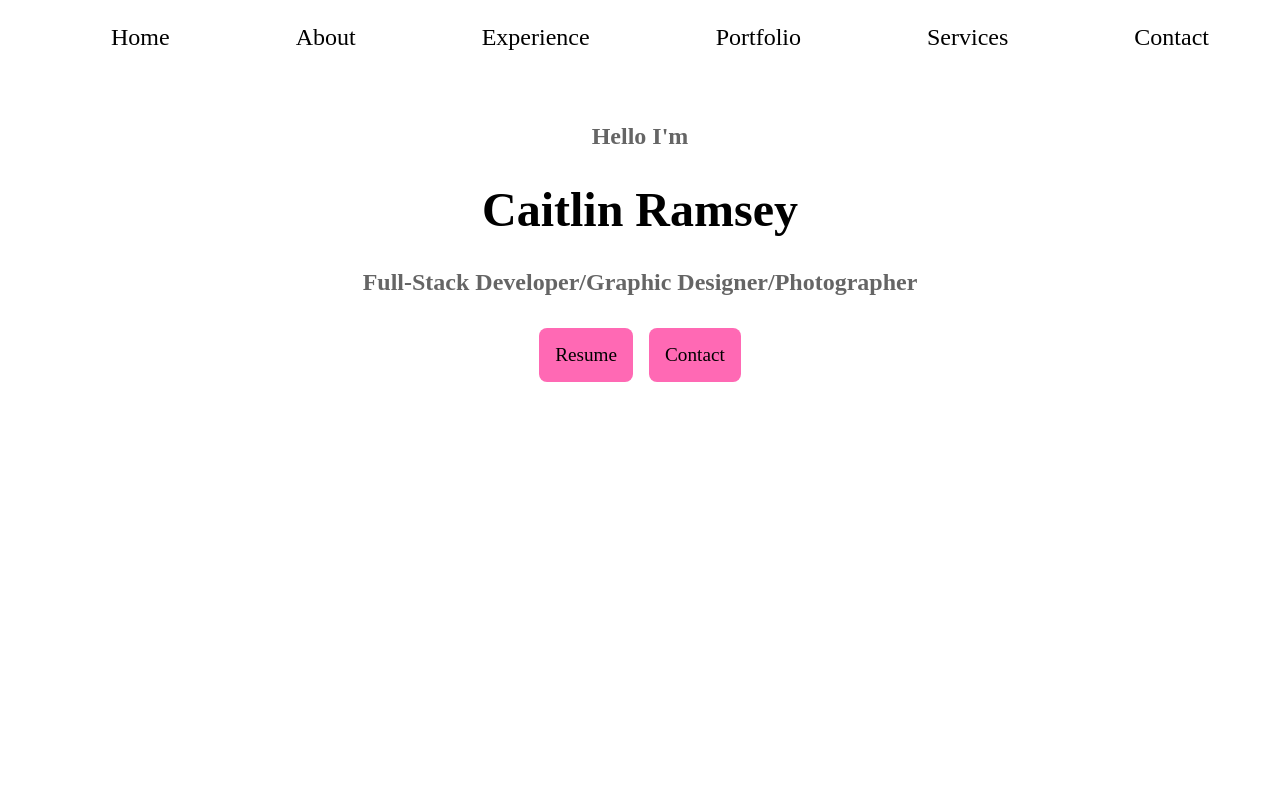
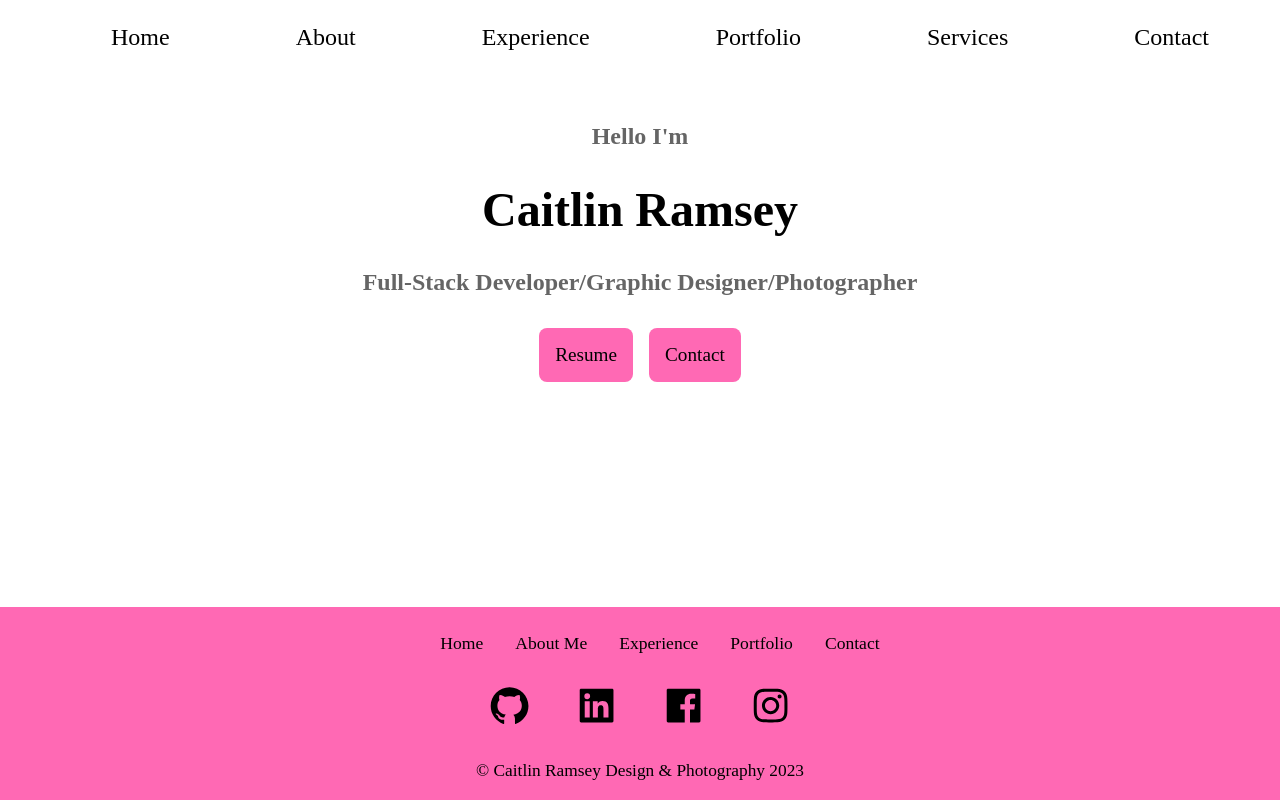
Before and after one commit to caitlinramsey/react-portfolio, a React (Vite) app: page / in a window 1280 px wide. Built offline with nearby package versions, Linux system fonts and the light colour scheme.

Commit message:
worked on footer styling

```diff
--- a/src/App.jsx
+++ b/src/App.jsx
@@ -1,6 +1,7 @@
 // import React from 'react';
 import { Outlet } from 'react-router-dom';
 import Navigation from './components/nav/Navigation';
+import Footer from './components/footer/Footer'
 
 // import Header from './components/header/Header'
 // // import About from './components/about/About'
@@ -31,6 +32,7 @@
       <Navigation />
       <main className='mx-3'>
         <Outlet />
+        <Footer />
       </main>
     </>
   );
--- a/src/components/footer/footer.css
+++ b/src/components/footer/footer.css
@@ -9,6 +9,10 @@
   text-align: center;
   font-size: 0.9rem;
   margin-top: 5rem;
+  position: absolute;
+  left: 0;
+  bottom: 0;
+  width: 100%;
 }
 
 #footer a {
@@ -27,7 +31,7 @@
   flex-wrap: wrap;
   justify-content: center;
   gap: 2rem;
-  margin: 0 auto 2rem;
+  margin: 0 auto 1rem;
 }
 
 .pageLinks > li {
@@ -43,7 +47,6 @@
   display: flex;
   justify-content: center;
   gap: 1rem;
-  margin-bottom: 2rem;
   font-size: 2rem;
 }
 
@@ -58,8 +61,8 @@
 }
 
 .copyright {
-  margin-bottom: -3rem;
-  padding-top: 3.5rem;
+  margin-bottom: -2rem;
+  padding-top: 1rem;
   padding-bottom: 0.2rem;
   color: var(--color-light);
   transition: var(--transition);
--- a/src/components/nav/navigation.css
+++ b/src/components/nav/navigation.css
@@ -23,7 +23,7 @@
   color: var(--nav-text);
 }
 
-.horizontal-line {
+.h_line {
   width: 100%;
   height: 1px;
   background: var(--nav-text);
```
